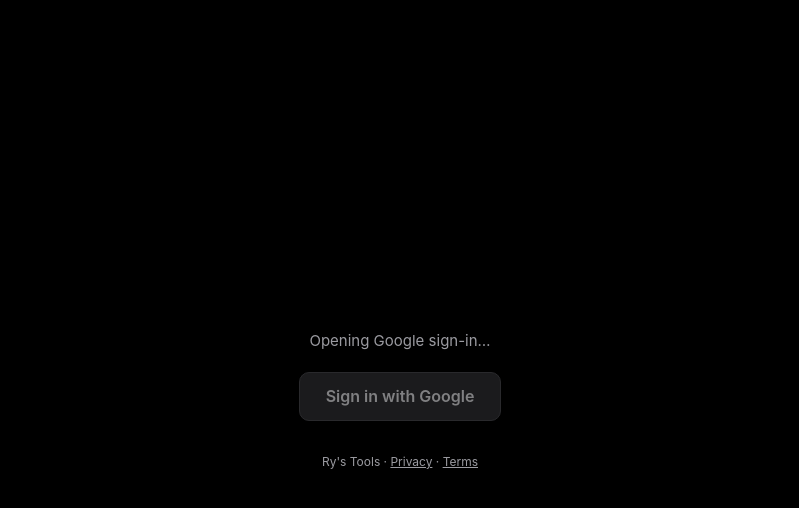
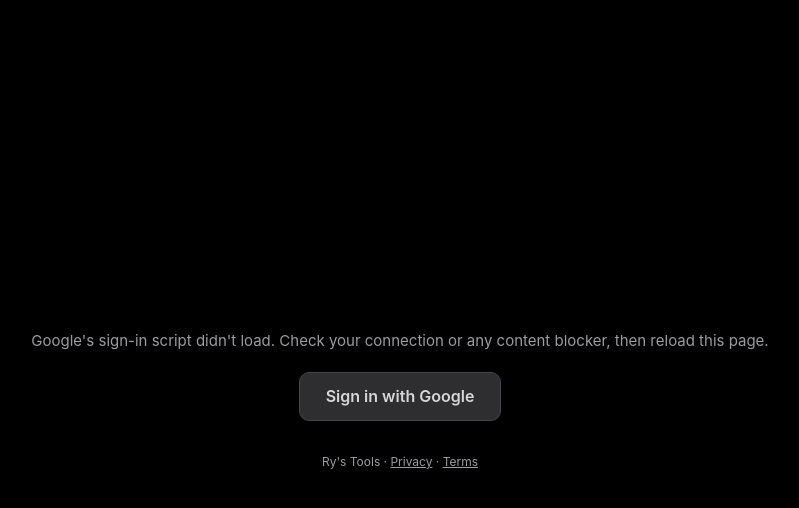
Before and after one commit to afbrh/rys.tools, a plain HTML site: page maintenance.html in a window 1280 px wide. Both pictures are taken after a click on the button "Sign in with Google". Shown: the whole page, without its empty margins (240-1039 px from the left). Drawn offline with Linux system fonts and the light colour scheme.

Commit message:
Sign-in: report when Google's script fails to load and surface sign-in errors on the splash

```diff
--- a/maintenance.html
+++ b/maintenance.html
@@ -1060,8 +1060,11 @@ window.addEventListener("load", boot);
 <script>
 (function(){
   var b=document.getElementById("splash-btn"),m=document.getElementById("splash-msg");
+  var st=document.getElementById("save-status");
+  if(st)new MutationObserver(function(){var x=st.textContent.trim();if(document.body.classList.contains("locked")&&x&&!/^(Signing in|Loading)/.test(x)){window.__signinErr=true;m.textContent=x;setTimeout(function(){window.__signinErr=false;},60000);}}).observe(st,{childList:true,characterData:true,subtree:true});
   b.addEventListener("click",function(){
     b.disabled=true;m.textContent="Opening Google sign-in…";
+    if(!(window.google&&google.accounts&&google.accounts.oauth2)){window.__signinErr=true;m.textContent="Google's sign-in script didn't load. Check your connection or any content blocker, then reload this page.";b.disabled=false;setTimeout(function(){window.__signinErr=false;},60000);return;}
     document.getElementById("acct-btn").click();
     setTimeout(function(){b.disabled=false;if(!window.__signinErr)m.textContent="Sign in to continue.";},6000);
   });
```
